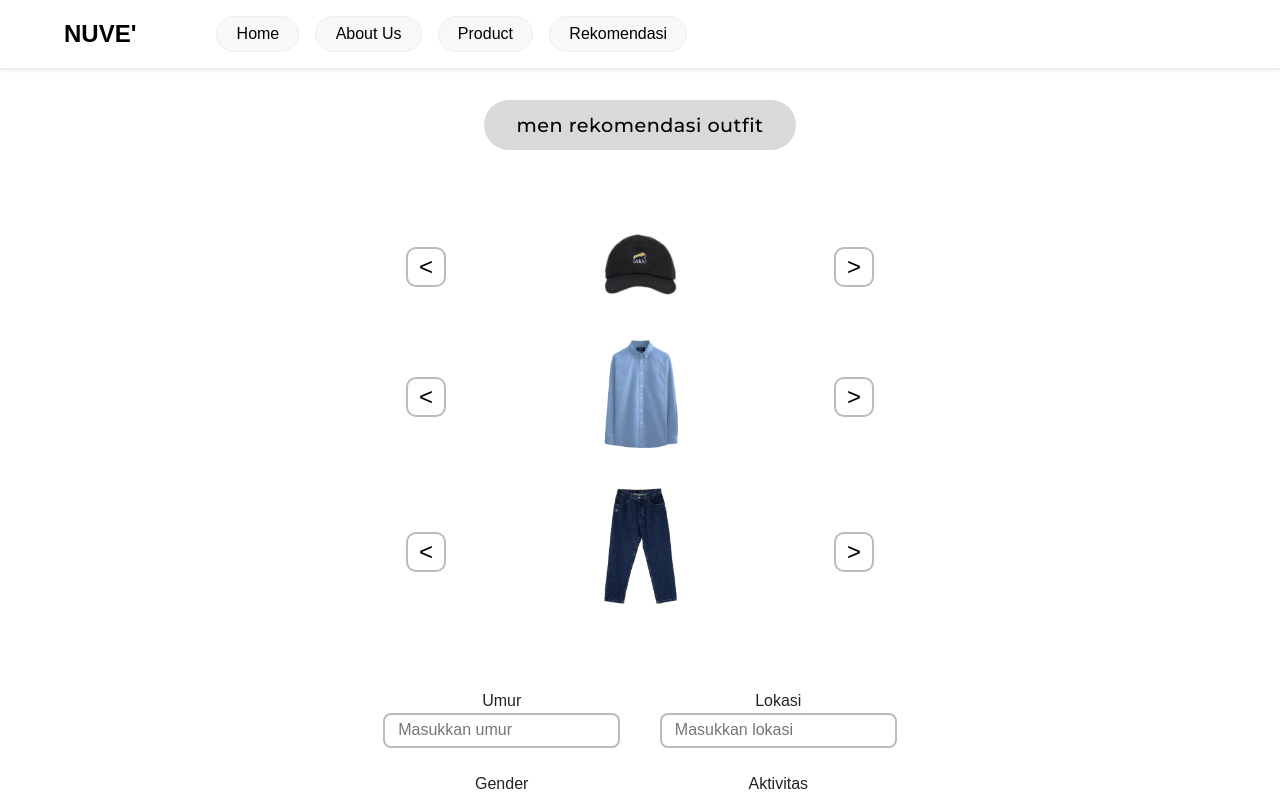
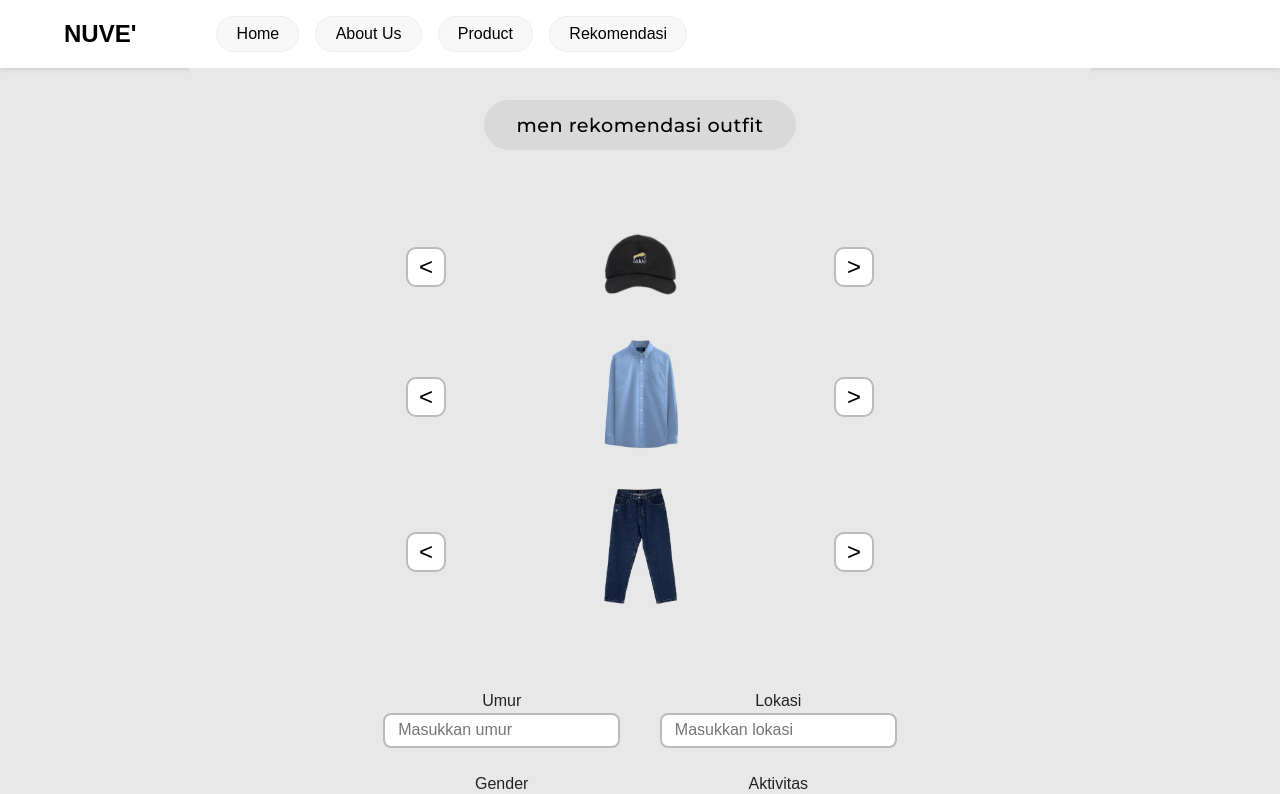
Before and after one commit to syuhendar729/tubes-lkmo-06, a React (Vite) app in the folder nuve-fe/: page /man in a window 1280 px wide. Shown: the top 794 px of the page. Built offline with nearby package versions, Linux system fonts and the light colour scheme; the HTML template or start-up script is replaced by a standard one.

Commit message:
ubah background sedikit

```diff
--- a/nuve-fe/src/style.css
+++ b/nuve-fe/src/style.css
@@ -10,6 +10,7 @@
 
 body {
     font-family: Arial, sans-serif;
+    background-color: #e8e8e8;
 }
 
 .navbar {
@@ -139,6 +140,8 @@ body {
     margin: 0 auto;
     padding: 2rem 1rem 3rem 1rem;
     text-align: center;
+    background-color: #e8e8e8;
+    min-height: 100vh;
 }
 
 .man-title {
```
